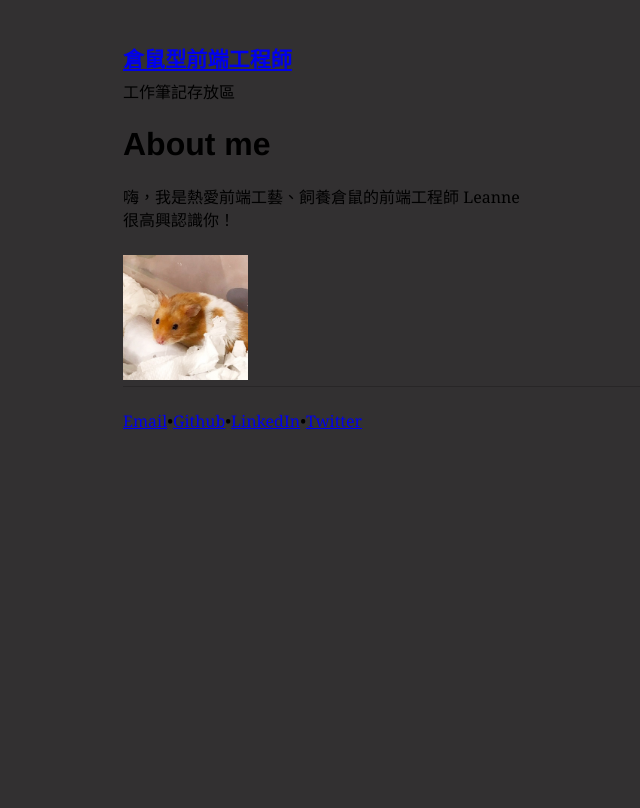
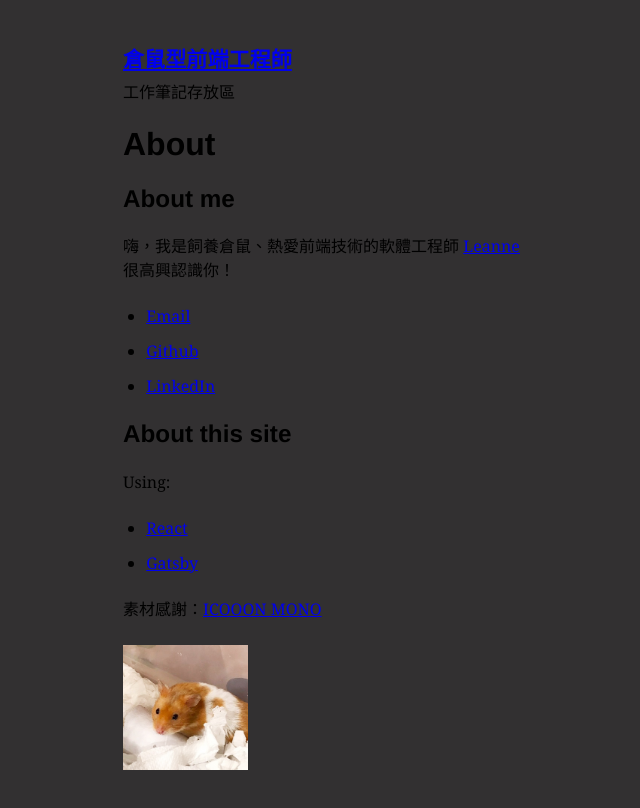
Before and after one commit to leannechen/blog, a Gatsby site: page /about in a window 1280 px wide. Shown: the whole page, without its empty margins (197-837 px from the left). Built offline with nearby package versions, Linux system fonts and the light colour scheme; Gatsby itself is replaced by a stand-in of ours; some packages are replaced by stand-ins of ours; what typography-theme-github would draw is missing.

Commit message:
(favicon): Add peanut icon as favicon; update "about" format

```diff
--- a/src/pages/about.js
+++ b/src/pages/about.js
@@ -8,21 +8,24 @@ export default function About({ data }) {
   return (
     <Layout>
       <SEO title="About me" description="嗨，我是熱愛前端技術的工程師 Leanne" />
-      <h1>About me</h1>
-      <p>嗨，我是熱愛前端工藝、飼養倉鼠的前端工程師 Leanne<br/>
+      <h1>About</h1>
+      <h2>About me</h2>
+      <p>嗨，我是飼養倉鼠、熱愛前端技術的軟體工程師 <a href="https://github.com/leannechen" target="_blank" rel="noreferrer">Leanne</a><br/>
         很高興認識你！
       </p>
+      <ul>
+        <li><a href="mailto:leannechen.tw@gmail.com">Email</a></li>
+        <li><a href="https://github.com/leannechen" target="_blank" rel="noreferrer">Github</a></li>
+        <li><a href="https://www.linkedin.com/in/leannechentw/" target="_blank" rel="noreferrer">LinkedIn</a></li>
+      </ul>
+      <h2>About this site</h2>
+      <p>Using:</p>
+      <ul>
+        <li><a href="https://reactjs.org/" target="_blank" rel="noreferrer">React</a></li>
+        <li><a href="https://www.gatsbyjs.org/" target="_blank" rel="noreferrer">Gatsby</a></li>
+      </ul>
+      <p>素材感謝：<a href="https://icooon-mono.com/" target="_blank" rel="noreferrer">ICOOON MONO</a></p>
       <Img fixed={data.file.childImageSharp.fixed} />
-      <hr/>
-      <p>
-        <a href="mailto:leannechen.tw@gmail.com">Email</a>
-        •
-        <a href="https://github.com/leannechen" target="_blank" rel="noreferrer">Github</a>
-        •
-        <a href="https://www.linkedin.com/in/leannechentw/" target="_blank" rel="noreferrer">LinkedIn</a>
-        •
-        <a href="https://twitter.com" target="_blank" rel="noreferrer">Twitter</a>
-      </p>
     </Layout>
   )
 }
```
Also changed, not shown: src/img/icon.png, static/favicon.ico.
